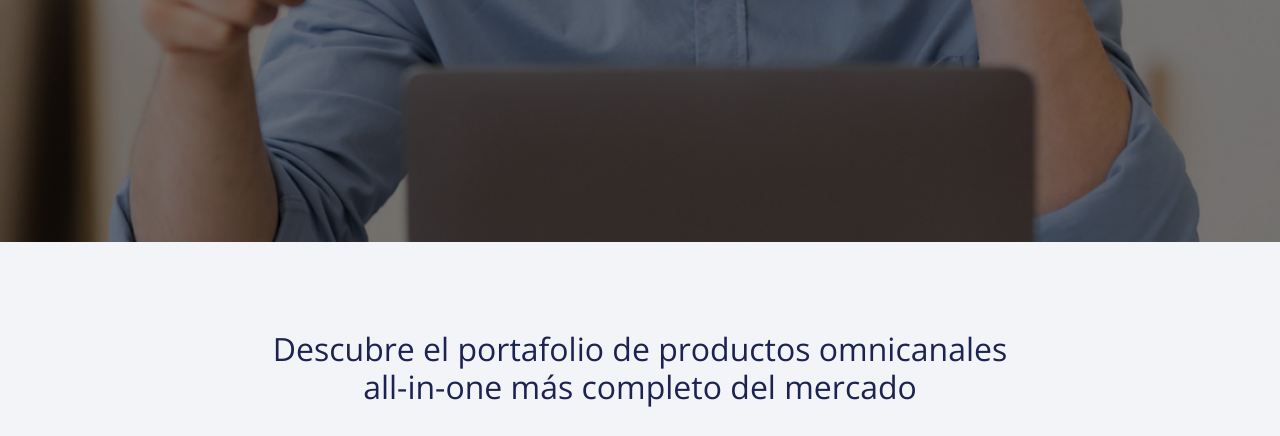
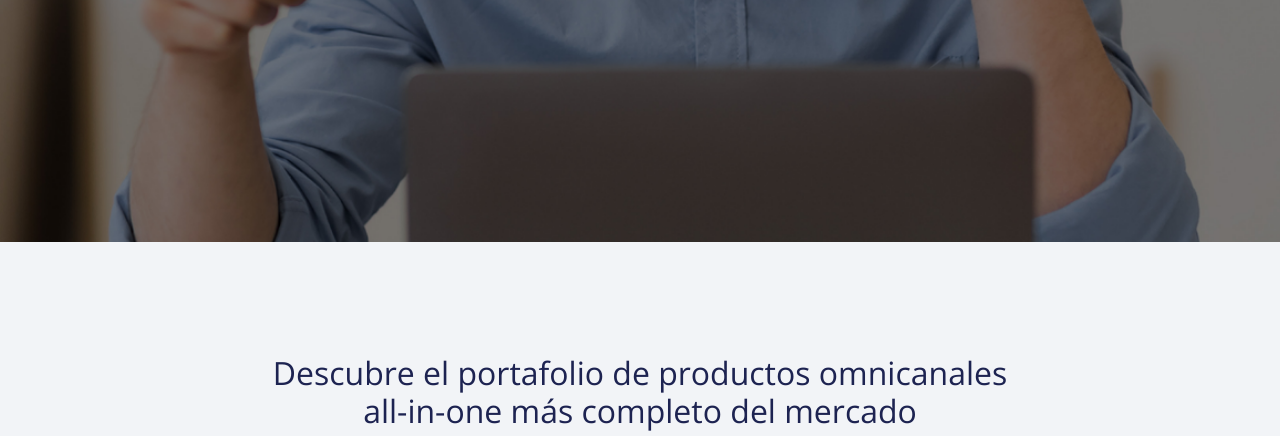
Before and after one commit to Florencia-Mussis/landing-page, a website: page index.html in a window 1280 px wide. Shown: the part 478-914 px from the top of the page. Drawn offline with nearby package versions, Linux system fonts and the light colour scheme.

Commit message:
increase mt-lg-5 in the h1 cards-text

```diff
--- a/index.html
+++ b/index.html
@@ -34,7 +34,7 @@
                     <div class="row justify-content-center">
                         <!---------- TEXT ---------->
                         <div class="cards-text text-center col-lg-11 pt-5">
-                            <h1 class="text-custom-blue mt-4">Descubre el portafolio de productos omnicanales <br class="d-sm-none d-md-none d-lg-inline">all-in-one más completo del mercado</h1>
+                            <h1 class="text-custom-blue mt-4 mt-lg-5">Descubre el portafolio de productos omnicanales <br class="d-sm-none d-md-none d-lg-inline">all-in-one más completo del mercado</h1>
                             <div class="text-custom-grey-dark">
                                 <p class="my-4">Súmale valor al viaje de tu cliente en cada punto de contacto a través del chat, mail, teléfono, WhatsApp y otros canales. Con inConcert vende más, brinda un mejor servicio y reduce costes operativos.</p>
                                 <p class="mb-5">Conoce los productos que componen nuestra plataforma omnicanal y modular diseñada para optimizar los contactos con tus clientes los procesos de marketing, ventas, servicio y cobranza.</p>
```
